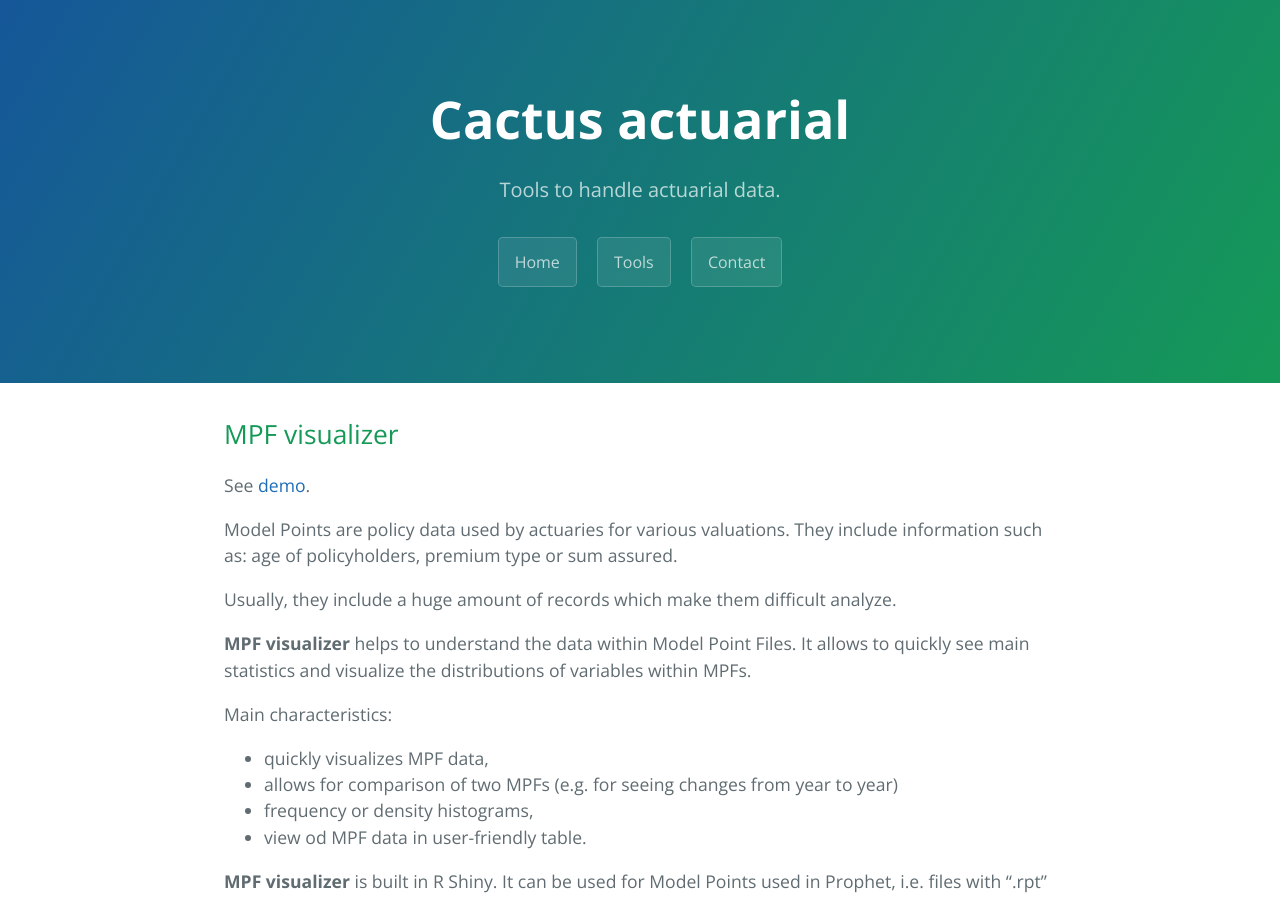
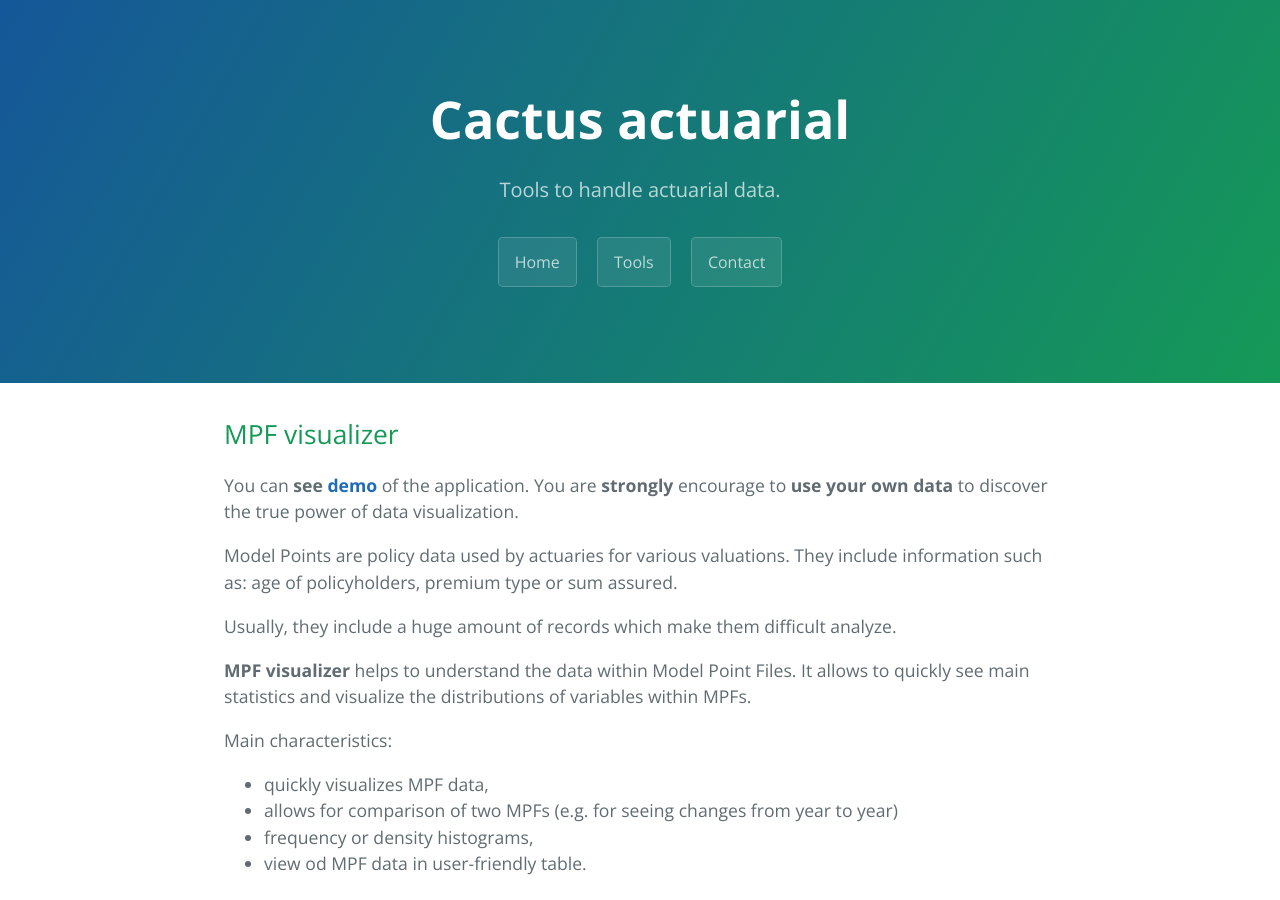
Before and after one commit to cactus-actuarial/cactus-actuarial.github.io, a Jekyll site: the page built from tools.md, in a window 1280 px wide and 900 px high. Built offline with Jekyll 4.4.1, drawn with Linux system fonts in a browser that asks for light colours.

Commit message:
change in text; changed website url

```diff
--- a/tools.md
+++ b/tools.md
@@ -6,7 +6,7 @@ description: Tools to handle actuarial data.
 
 ## MPF visualizer
 
-See [demo](https://cactus-actuarial.shinyapps.io/mpf-vis-app-demo/).
+You can **see [demo](https://cactus-actuarial.shinyapps.io/mpf-vis/)** of the application. You are **strongly** encourage to **use your own data** to discover the true power of data visualization.
 
 Model Points are policy data used by actuaries for various valuations. They include information such as: age of policyholders, premium type or sum assured.
 
```
Also changed, not shown: index.md (+1 -1 lines).
